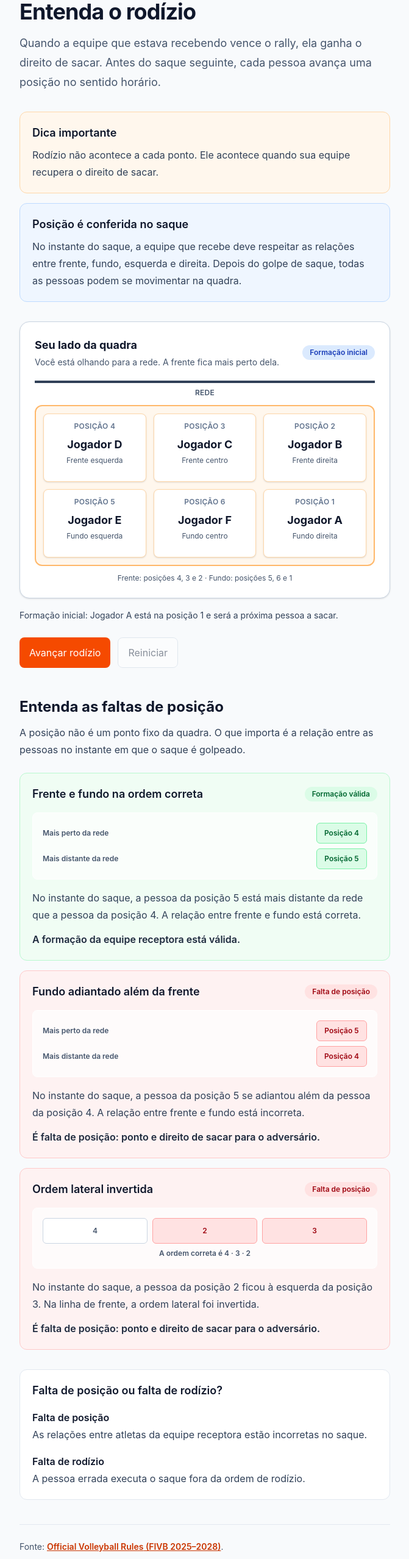
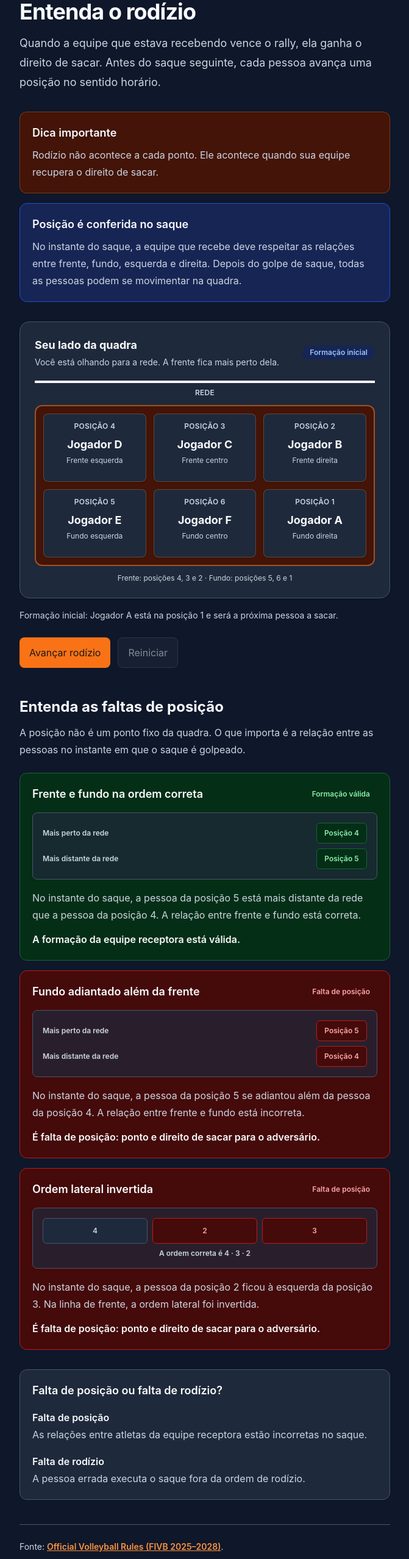
Before and after one commit to Icaro90/volley-coach, a React (Vite) app in the folder frontend/: page /rotation in a window 1280 px wide. Shown: the part 234-2790 px from the top of the page at 61% size, without its empty margins (304-975 px from the left). Built offline with nearby package versions, Linux system fonts and the light colour scheme.

Commit message:
refactor(theme): apply semantic colors to rotation and quiz

```diff
--- a/frontend/src/features/rotation/components/PositionScenarioCard.tsx
+++ b/frontend/src/features/rotation/components/PositionScenarioCard.tsx
@@ -8,10 +8,10 @@ function ScenarioDiagram({ scenario }: PositionScenarioCardProps) {
   if (scenario.id === 'lateral-fault') {
     return (
       <div aria-hidden="true" className="grid grid-cols-3 gap-2 text-center text-xs font-semibold">
-        <span className="rounded-md border border-slate-300 bg-white px-2 py-3 text-slate-600">4</span>
-        <span className="rounded-md border border-red-300 bg-red-100 px-2 py-3 text-red-800">2</span>
-        <span className="rounded-md border border-red-300 bg-red-100 px-2 py-3 text-red-800">3</span>
-        <span className="col-span-3 text-slate-600">A ordem correta é 4 · 3 · 2</span>
+        <span className="rounded-md border border-border bg-surface px-2 py-3 text-muted">4</span>
+        <span className="rounded-md border border-danger-border bg-danger-subtle px-2 py-3 text-danger">2</span>
+        <span className="rounded-md border border-danger-border bg-danger-subtle px-2 py-3 text-danger">3</span>
+        <span className="col-span-3 text-muted">A ordem correta é 4 · 3 · 2</span>
       </div>
     )
   }
@@ -20,14 +20,14 @@ function ScenarioDiagram({ scenario }: PositionScenarioCardProps) {
   const frontPosition = isValid ? 4 : 5
   const backPosition = isValid ? 5 : 4
   const statusClassName = isValid
-    ? 'border-green-300 bg-green-100 text-green-800'
-    : 'border-red-300 bg-red-100 text-red-800'
+    ? 'border-success-border bg-success-subtle text-success'
+    : 'border-danger-border bg-danger-subtle text-danger'
 
   return (
     <div aria-hidden="true" className="grid grid-cols-[1fr_auto] items-center gap-2 text-center text-xs font-semibold">
-      <span className="text-left text-slate-600">Mais perto da rede</span>
+      <span className="text-left text-muted">Mais perto da rede</span>
       <span className={`rounded-md border px-3 py-2 ${statusClassName}`}>Posição {frontPosition}</span>
-      <span className="text-left text-slate-600">Mais distante da rede</span>
+      <span className="text-left text-muted">Mais distante da rede</span>
       <span className={`rounded-md border px-3 py-2 ${statusClassName}`}>Posição {backPosition}</span>
     </div>
   )
@@ -37,27 +37,27 @@ export function PositionScenarioCard({ scenario }: PositionScenarioCardProps) {
   const isValid = scenario.status === 'valid'
   const statusLabel = isValid ? 'Formação válida' : 'Falta de posição'
   const cardClassName = isValid
-    ? 'border-green-200 bg-green-50'
-    : 'border-red-200 bg-red-50'
+    ? 'border-success-border bg-success-subtle'
+    : 'border-danger-border bg-danger-subtle'
   const badgeClassName = isValid
-    ? 'bg-green-100 text-green-800'
-    : 'bg-red-100 text-red-800'
+    ? 'bg-success-subtle text-success'
+    : 'bg-danger-subtle text-danger'
 
   return (
     <article className={`rounded-xl border p-5 ${cardClassName}`}>
       <div className="flex flex-wrap items-center justify-between gap-2">
-        <h3 className="text-lg font-semibold text-slate-900">{scenario.title}</h3>
+        <h3 className="text-lg font-semibold text-foreground">{scenario.title}</h3>
         <span className={`rounded-full px-3 py-1 text-xs font-semibold ${badgeClassName}`}>
           {statusLabel}
         </span>
       </div>
 
-      <div className="mt-4 rounded-lg border border-white bg-white/70 p-4">
+      <div className="mt-4 rounded-lg border border-border bg-surface/70 p-4">
         <ScenarioDiagram scenario={scenario} />
       </div>
 
-      <p className="mt-4 leading-7 text-slate-700">{scenario.explanation}</p>
-      <p className="mt-3 font-semibold leading-7 text-slate-800">{scenario.outcome}</p>
+      <p className="mt-4 leading-7 text-muted">{scenario.explanation}</p>
+      <p className="mt-3 font-semibold leading-7 text-foreground">{scenario.outcome}</p>
     </article>
   )
 }
--- a/frontend/src/features/rotation/components/RotationCourt.tsx
+++ b/frontend/src/features/rotation/components/RotationCourt.tsx
@@ -8,45 +8,45 @@ type RotationCourtProps = {
 export function RotationCourt({ formation, formationLabel }: RotationCourtProps) {
   return (
     <section aria-labelledby="rotation-court-title" aria-describedby="rotation-court-description">
-      <div className="rounded-2xl border border-slate-300 bg-white p-4 shadow-sm sm:p-6">
+      <div className="rounded-2xl border border-border bg-surface p-4 shadow-sm sm:p-6">
         <div className="flex items-center justify-between gap-4">
           <div>
-            <h2 className="text-lg font-bold text-slate-900" id="rotation-court-title">
+            <h2 className="text-lg font-bold text-foreground" id="rotation-court-title">
               Seu lado da quadra
             </h2>
-            <p className="mt-1 text-sm text-slate-600" id="rotation-court-description">
+            <p className="mt-1 text-sm text-muted" id="rotation-court-description">
               Você está olhando para a rede. A frente fica mais perto dela.
             </p>
           </div>
-          <span className="rounded-full bg-blue-100 px-3 py-1 text-xs font-semibold text-blue-800">
+          <span className="rounded-full bg-info-subtle px-3 py-1 text-xs font-semibold text-info">
             {formationLabel}
           </span>
         </div>
 
-        <div className="mt-5 border-t-4 border-slate-700 pt-2">
-          <p className="text-center text-xs font-semibold tracking-wide text-slate-600 uppercase">
+        <div className="mt-5 border-t-4 border-foreground pt-2">
+          <p className="text-center text-xs font-semibold tracking-wide text-muted uppercase">
             Rede
           </p>
         </div>
 
-        <ul className="mt-3 grid grid-cols-3 gap-2 rounded-xl border-2 border-orange-300 bg-orange-50 p-2 sm:gap-3 sm:p-3">
+        <ul className="mt-3 grid grid-cols-3 gap-2 rounded-xl border-2 border-accent/50 bg-accent-subtle p-2 sm:gap-3 sm:p-3">
           {courtPositions.map((position) => (
             <li
-              className="min-h-28 rounded-lg border border-orange-200 bg-white p-3 text-center shadow-sm"
+              className="min-h-28 rounded-lg border border-accent/30 bg-surface p-3 text-center shadow-sm"
               key={position.id}
             >
-              <p className="text-xs font-semibold tracking-wide text-slate-500 uppercase">
+              <p className="text-xs font-semibold tracking-wide text-muted uppercase">
                 Posição {position.id}
               </p>
-              <p className="mt-2 text-base font-bold text-slate-900 sm:text-lg">
+              <p className="mt-2 text-base font-bold text-foreground sm:text-lg">
                 {formation[position.id]}
               </p>
-              <p className="mt-1 text-xs text-slate-600">{position.name}</p>
+              <p className="mt-1 text-xs text-muted">{position.name}</p>
             </li>
           ))}
         </ul>
 
-        <p className="mt-3 text-center text-xs text-slate-600">
+        <p className="mt-3 text-center text-xs text-muted">
           Frente: posições 4, 3 e 2 · Fundo: posições 5, 6 e 1
         </p>
       </div>
--- a/frontend/src/features/rotation/pages/RotationPage.tsx
+++ b/frontend/src/features/rotation/pages/RotationPage.tsx
@@ -42,36 +42,36 @@ export function RotationPage() {
   }
 
   return (
-    <div className="min-h-screen bg-slate-50">
+    <div className="min-h-screen bg-canvas">
       <AppHeader />
 
       <main className="mx-auto max-w-2xl px-5 py-12 sm:px-8 sm:py-16">
         <BackLink to="/">Voltar para a Home</BackLink>
 
-        <p className="mt-6 text-sm font-semibold tracking-wide text-orange-700 uppercase">
+        <p className="mt-6 text-sm font-semibold tracking-wide text-accent uppercase">
           Posições em quadra
         </p>
-        <h1 className="mt-3 text-4xl font-bold tracking-tight text-slate-900">Entenda o rodízio</h1>
-        <p className="mt-4 text-lg leading-8 text-slate-600">
+        <h1 className="mt-3 text-4xl font-bold tracking-tight text-foreground">Entenda o rodízio</h1>
+        <p className="mt-4 text-lg leading-8 text-muted">
           Quando a equipe que estava recebendo vence o rally, ela ganha o direito de sacar. Antes
           do saque seguinte, cada pessoa avança uma posição no sentido horário.
         </p>
 
-        <section className="mt-8 rounded-xl border border-orange-200 bg-orange-50 p-5" aria-labelledby="rotation-tip-title">
-          <h2 className="text-lg font-semibold text-slate-900" id="rotation-tip-title">
+        <section className="mt-8 rounded-xl border border-accent/30 bg-accent-subtle p-5" aria-labelledby="rotation-tip-title">
+          <h2 className="text-lg font-semibold text-foreground" id="rotation-tip-title">
             Dica importante
           </h2>
-          <p className="mt-2 leading-7 text-slate-700">
+          <p className="mt-2 leading-7 text-muted">
             Rodízio não acontece a cada ponto. Ele acontece quando sua equipe recupera o direito de
             sacar.
           </p>
         </section>
 
-        <section className="mt-4 rounded-xl border border-blue-200 bg-blue-50 p-5" aria-labelledby="position-tip-title">
-          <h2 className="text-lg font-semibold text-slate-900" id="position-tip-title">
+        <section className="mt-4 rounded-xl border border-info-border bg-info-subtle p-5" aria-labelledby="position-tip-title">
+          <h2 className="text-lg font-semibold text-foreground" id="position-tip-title">
             Posição é conferida no saque
           </h2>
-          <p className="mt-2 leading-7 text-slate-700">
+          <p className="mt-2 leading-7 text-muted">
             No instante do saque, a equipe que recebe deve respeitar as relações entre frente,
             fundo, esquerda e direita. Depois do golpe de saque, todas as pessoas podem se
             movimentar na quadra.
@@ -82,20 +82,20 @@ export function RotationPage() {
           <RotationCourt formation={formation} formationLabel={formationLabel} />
         </div>
 
-        <p aria-live="polite" className="mt-4 text-sm leading-6 text-slate-700">
+        <p aria-live="polite" className="mt-4 text-sm leading-6 text-muted">
           {statusMessage}
         </p>
 
         <div className="mt-6 flex flex-wrap gap-3">
           <button
-            className="rounded-lg bg-orange-600 px-4 py-3 font-semibold text-white transition hover:bg-orange-700"
+            className="rounded-lg bg-accent-strong px-4 py-3 font-semibold text-accent-foreground transition hover:bg-accent"
             onClick={handleAdvanceRotation}
             type="button"
           >
             Avançar rodízio
           </button>
           <button
-            className="rounded-lg border border-slate-300 bg-white px-4 py-3 font-semibold text-slate-800 transition hover:bg-slate-100 disabled:cursor-not-allowed disabled:opacity-50"
+            className="rounded-lg border border-border bg-surface px-4 py-3 font-semibold text-foreground transition hover:bg-surface-raised disabled:cursor-not-allowed disabled:opacity-50"
             disabled={rotationStep === 0}
             onClick={() => setRotationStep(0)}
             type="button"
@@ -105,10 +105,10 @@ export function RotationPage() {
         </div>
 
         <section className="mt-12" aria-labelledby="position-scenarios-title">
-          <h2 className="text-2xl font-bold text-slate-900" id="position-scenarios-title">
+          <h2 className="text-2xl font-bold text-foreground" id="position-scenarios-title">
             Entenda as faltas de posição
           </h2>
-          <p className="mt-3 leading-7 text-slate-700">
+          <p className="mt-3 leading-7 text-muted">
             A posição não é um ponto fixo da quadra. O que importa é a relação entre as pessoas
             no instante em que o saque é golpeado.
           </p>
@@ -120,27 +120,27 @@ export function RotationPage() {
           </div>
         </section>
 
-        <section className="mt-8 rounded-xl border border-slate-200 bg-white p-5" aria-labelledby="fault-difference-title">
-          <h2 className="text-lg font-semibold text-slate-900" id="fault-difference-title">
+        <section className="mt-8 rounded-xl border border-border bg-surface p-5" aria-labelledby="fault-difference-title">
+          <h2 className="text-lg font-semibold text-foreground" id="fault-difference-title">
             Falta de posição ou falta de rodízio?
           </h2>
-          <dl className="mt-4 space-y-4 leading-7 text-slate-700">
+          <dl className="mt-4 space-y-4 leading-7 text-muted">
             <div>
-              <dt className="font-semibold text-slate-900">Falta de posição</dt>
+              <dt className="font-semibold text-foreground">Falta de posição</dt>
               <dd>As relações entre atletas da equipe receptora estão incorretas no saque.</dd>
             </div>
             <div>
-              <dt className="font-semibold text-slate-900">Falta de rodízio</dt>
+              <dt className="font-semibold text-foreground">Falta de rodízio</dt>
               <dd>A pessoa errada executa o saque fora da ordem de rodízio.</dd>
             </div>
           </dl>
         </section>
 
-        <footer className="mt-10 border-t border-slate-200 pt-6 text-sm leading-6 text-slate-600">
+        <footer className="mt-10 border-t border-border pt-6 text-sm leading-6 text-muted">
           <p>
             Fonte:{' '}
             <a
-              className="font-semibold text-orange-700 underline"
+              className="font-semibold text-accent underline hover:text-accent-strong"
               href={positionScenarioSource.url}
               rel="noreferrer"
               target="_blank"
--- a/frontend/src/features/search/components/SearchForm.tsx
+++ b/frontend/src/features/search/components/SearchForm.tsx
@@ -50,7 +50,7 @@ export function SearchForm() {
         </button>
       </div>
       {error && (
-        <p className="mt-2 text-sm text-red-700" id="search-error" role="alert">
+        <p className="mt-2 text-sm text-danger" id="search-error" role="alert">
           {error}
         </p>
       )}
```
Also changed, not shown: frontend/src/features/quiz/components/QuizFeedback.tsx (+6 -6 lines), frontend/src/features/quiz/components/QuizQuestion.tsx (+5 -5 lines), frontend/src/features/quiz/pages/QuizPage.tsx (+12 -12 lines), frontend/src/index.css (+15 -0 lines).
